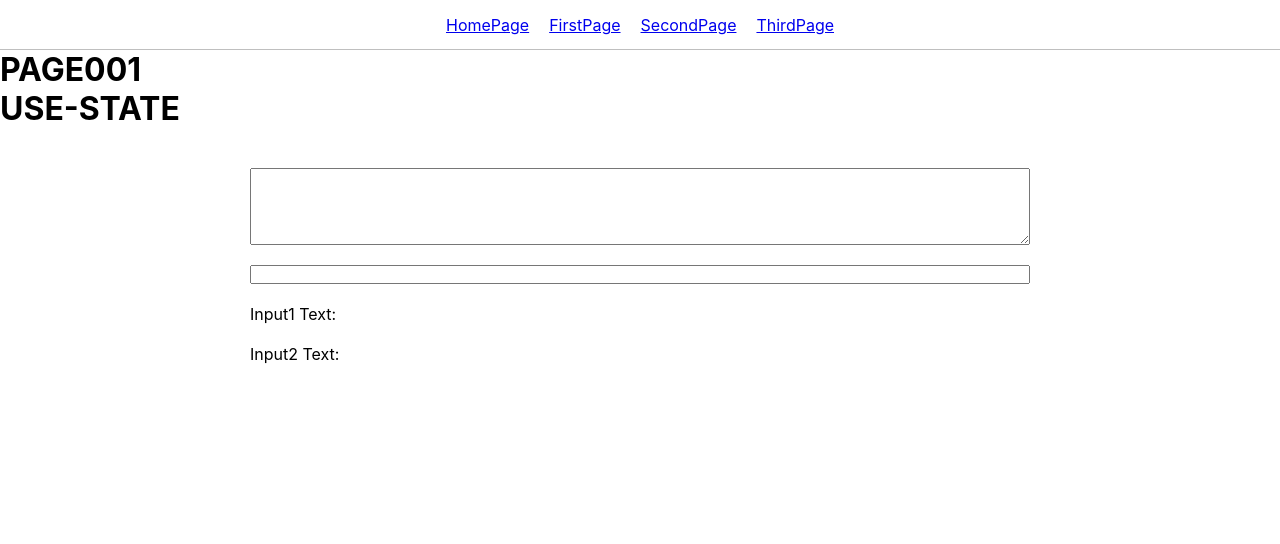
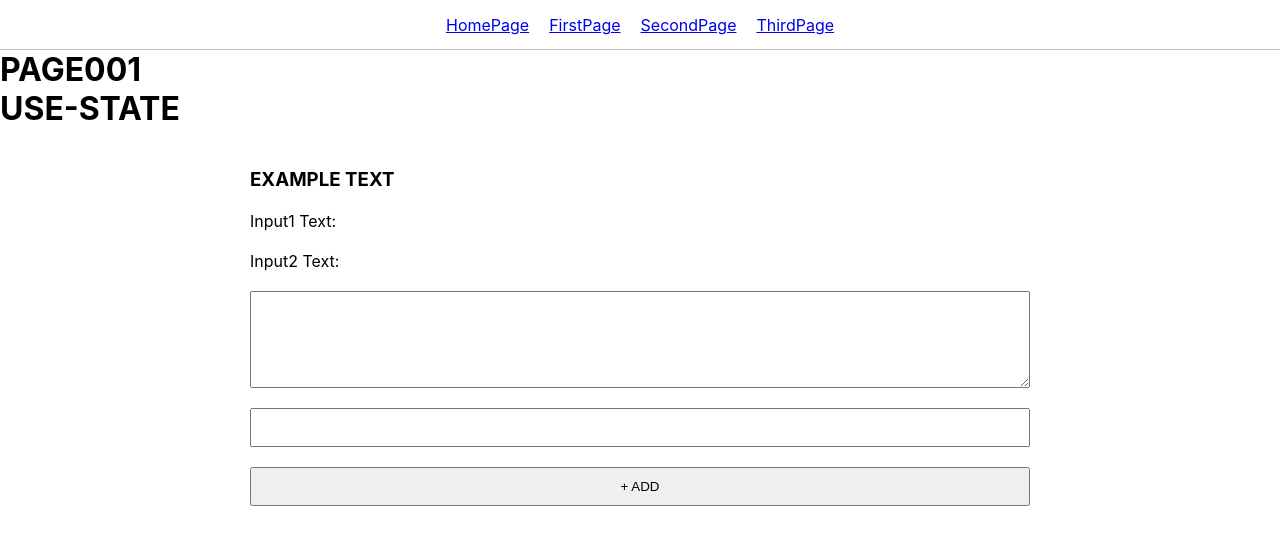
Before and after one commit to Paruhas/react-tutorial, a React (Create React App) app: page /page001 in a window 1280 px wide. Shown: the top 544 px of the page. Built offline with nearby package versions, Linux system fonts and the light colour scheme.

Commit message:
useState Array Add

```diff
--- a/src/pages/Page001.js
+++ b/src/pages/Page001.js
@@ -2,11 +2,14 @@ import React, { useState } from "react";
 import Navbar from "../components/Navbar";
 import "./css/Page001.css";
 
-function Page001() {
-  const [input, setInput] = useState({
+const clearInput = {
   input1: "",
   input2: "",
-  });
+};
+
+function Page001() {
+  const [input, setInput] = useState(clearInput);
+  const [inputArray, setInputArray] = useState([]);
 
   const onInputChange = (event) => {
     const { name, value } = event.target;
@@ -17,6 +20,22 @@ function Page001() {
     }));
   };
 
+  const inputSubmit = (event) => {
+    event.preventDefault();
+    const newInput = { ...input, id: Date.now().toString() };
+    setInputArray((prev) => [newInput, ...prev]);
+    setInput(clearInput);
+  };
+
+  const inputElement = inputArray.map((item, index) => {
+    return (
+      <div className="inputArray" key={item.id}>
+        <p>Input1 Text: {item.input1}</p>
+        <p>Input2 Text: {item.input2}</p>
+      </div>
+    );
+  });
+
   return (
     <div>
       <Navbar />
@@ -24,7 +43,13 @@ function Page001() {
       <h1>USE-STATE</h1>
       <section className="app-section">
         <div className="app-container">
+          <div>
             <div className="input-container">
+              <h3>EXAMPLE TEXT</h3>
+              <p>Input1 Text: {input.input1}</p>
+              <p>Input2 Text: {input.input2}</p>
+            </div>
+            <form onSubmit={inputSubmit}>
               <textarea
                 rows="5"
                 name="input1"
@@ -37,10 +62,9 @@ function Page001() {
                 value={input.input2}
                 onChange={onInputChange}
               />
-          </div>
-          <div className="input-container">
-            <p>Input1 Text: {input.input1}</p>
-            <p>Input2 Text: {input.input2}</p>
+              <button>+ ADD</button>
+            </form>
+            <div className="inputArray-container">{inputElement}</div>
           </div>
         </div>
       </section>
--- a/src/pages/css/Page001.css
+++ b/src/pages/css/Page001.css
@@ -6,3 +6,23 @@
 .input-container > * {
   margin: 10px;
 }
+
+form {
+  display: flex;
+  flex-direction: column;
+}
+
+form > * {
+  margin: 10px;
+  padding: 10px;
+}
+
+.inputArray {
+  border: 1px solid black;
+  margin: 10px;
+}
+
+.inputArray > * {
+  margin: 10px;
+  padding: 10px;
+}
```
Lines whose indentation alone changed are shown as unchanged.
